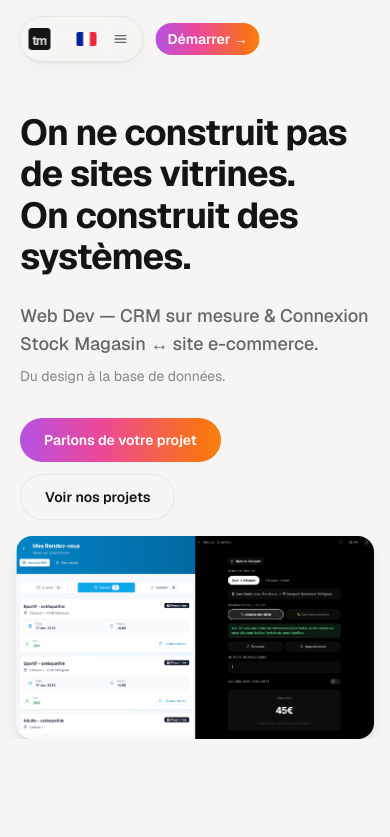
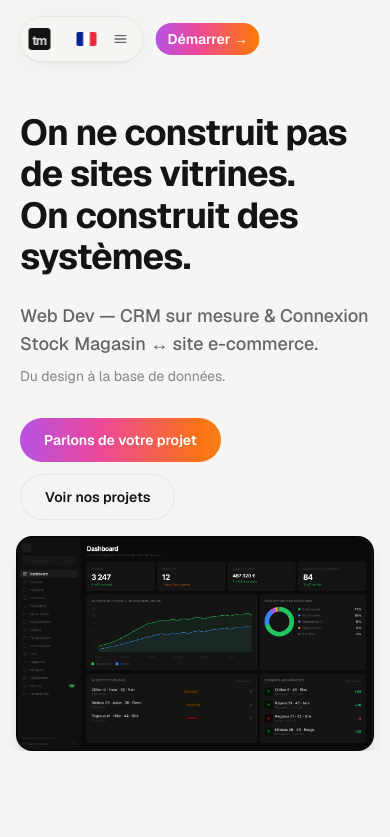
Before and after one commit to loanrmb/torquemade-v2, a Next.js app: page / in a window 390 px wide. Shown: the top 837 px of the page. Built offline with nearby package versions, Linux system fonts and the light colour scheme.

Commit message:
fix: correct mobile dashboard image path

```diff
--- a/app/page.tsx
+++ b/app/page.tsx
@@ -91,7 +91,7 @@ export default function HomePage() {
         <ContainerScroll titleComponent={<div aria-hidden="true" />}>
           <div className="block md:hidden w-full px-4">
             <img
-              src="/images/preview-crm-logiciel.png"
+              src="/images/preview-dashboard-stock-sombre.png"
               alt="Dashboard logiciel de gestion de stock"
               className="w-full rounded-2xl shadow-lg"
             />
```
